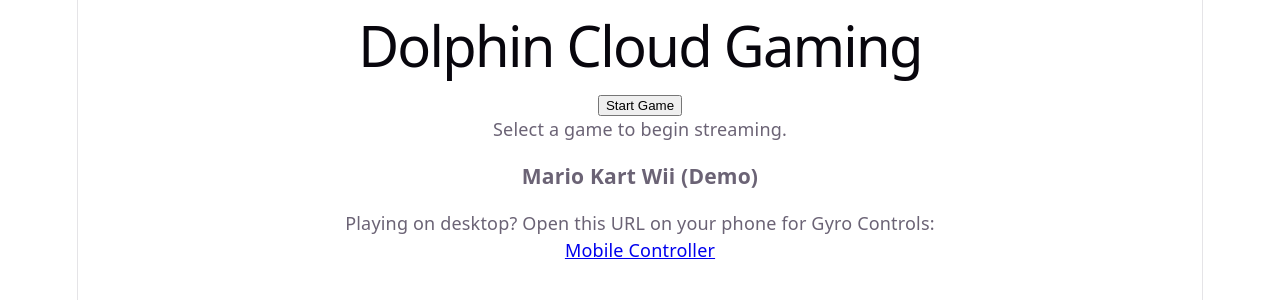
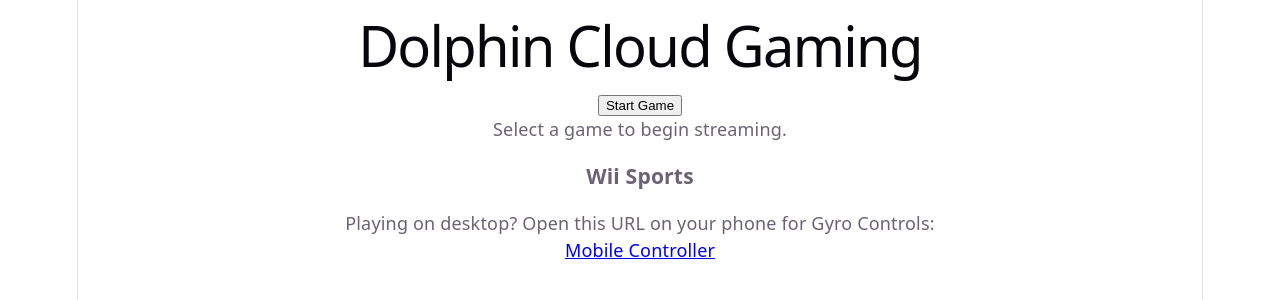
Before and after one commit to Flyvendedk799/WiiAreGamers, a React (Vite) app in the folder frontend/: page / in a window 1280 px wide. Shown: the top 300 px of the page. Built offline with nearby package versions, Linux system fonts and the light colour scheme; no server answers.

Commit message:
Fix mixed content Websocket and update game title

```diff
--- a/frontend/src/App.tsx
+++ b/frontend/src/App.tsx
@@ -11,7 +11,8 @@ function App() {
   useEffect(() => {
     // We only mount the video player when playing
     if (isPlaying && canvasRef.current && !playerRef.current) {
-      const videoUrl = `ws://${window.location.host}/video-stream`;
+      const wsProtocol = window.location.protocol === 'https:' ? 'wss:' : 'ws:';
+      const videoUrl = `${wsProtocol}//${window.location.host}/video-stream`;
 
       // JSMPEG decodes MPEG1 video stream directly in WebGL/Canvas
       playerRef.current = new JSMpeg.VideoElement(
@@ -68,7 +69,7 @@ function App() {
             <p>Select a game to begin streaming.</p>
             {/* Game library UI goes here */}
             <div className="game-card">
-              <h3>Mario Kart Wii (Demo)</h3>
+              <h3>Wii Sports</h3>
             </div>
           </div>
         )}
--- a/frontend/src/Controller.tsx
+++ b/frontend/src/Controller.tsx
@@ -2,7 +2,7 @@ import { useEffect, useState } from 'react';
 import io from 'socket.io-client';
 import './Controller.css';
 
-const socket = io(window.location.origin);
+const socket = io(window.location.origin, { transports: ['websocket'] });
 
 export default function Controller() {
     const [connected, setConnected] = useState(false);
```
